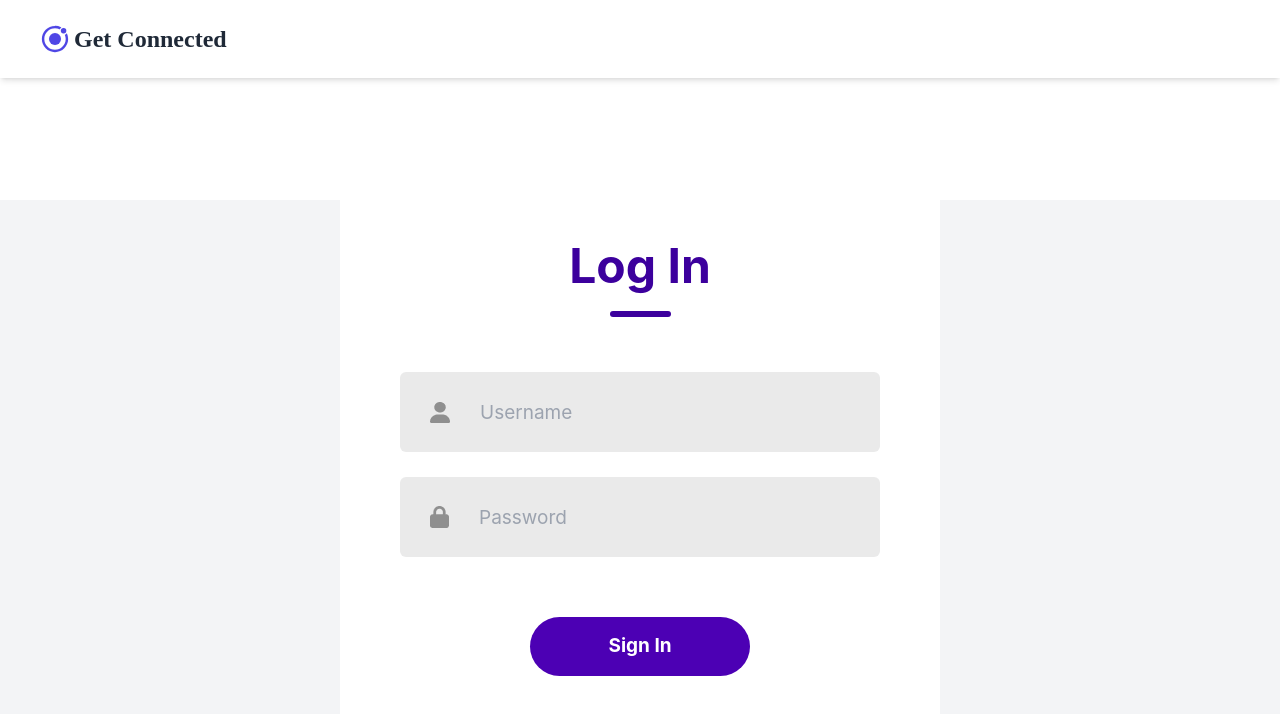
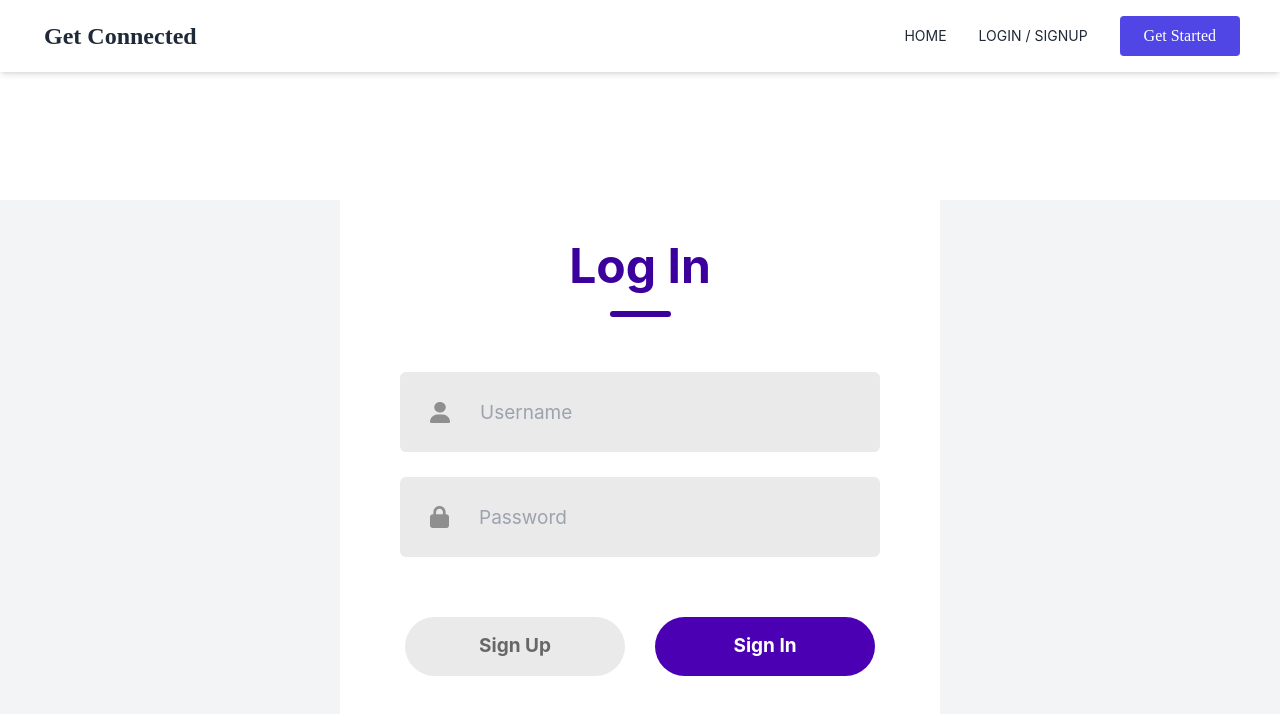
Before and after one commit to blisssr77/get-connected-app, a React (Create React App) app in the folder frontend_getconnected/: page /login in a window 1280 px wide. Shown: the top 714 px of the page. Built offline with nearby package versions, Linux system fonts and the light colour scheme; no server answers.

Commit message:
updating Nav

```diff
--- a/frontend_getconnected/src/App.js
+++ b/frontend_getconnected/src/App.js
@@ -3,6 +3,7 @@ import Login from './components/LoginSignup/Login';
 import Signup from './components/LoginSignup/Signup';
 import Homepage from './components/Pages/Homepage';
 import Navbar from './components/Navbar/Navbar';
+import UserRoleForm from './components/Pages/UserRoleForm';
 import {  Route, Routes, useNavigate, Navigate, useLocation } from 'react-router-dom';
 import { useEffect, useState, createContext } from 'react';
 
@@ -48,7 +49,7 @@ function App() {
     };
 
     const handleLogout = () => {
-      console.log(" in handle log");
+      console.log(" in logout handle log");
       localStorage.removeItem("authToken");
       setIsLoggedIn(false);
       navigate("/");
@@ -97,6 +98,7 @@ function App() {
           <Route path="/" element={<Homepage />} />
           <Route path="/login" element={<Login handleLogin={handleLogin} />} />
           <Route path="/signup" element={<Signup handleSignUp={handleSignUp} />} />
+          <Route path="/user-role-form" element={<UserRoleForm />} />
         </Routes>
     </div>
   </AppContext.Provider>
--- a/frontend_getconnected/src/components/Button/Button.js
+++ b/frontend_getconnected/src/components/Button/Button.js
@@ -1,10 +1,10 @@
 import React from 'react'
 
-const Button = (props) => {
+const Button = ({ onClick, children}) => {
   return (
-    <button className='bg-indigo-600 text-white font-[Poppins] py-2 px-6 rounded md:ml-8 hover:bg-indigo-400
+    <button onClick={onClick} className='text-{20} bg-indigo-600 text-white font-[Poppins] py-2 px-6 rounded md:ml-8 hover:bg-indigo-400
     duration-500'>
-      {props.children}
+      {children}
     </button>
   )
 }
--- /dev/null
+++ b/frontend_getconnected/src/components/LoginSignup/AuthContext.js
@@ -0,0 +1,15 @@
+import React, { createContext, useContext, useState } from 'react';
+
+const AuthContext = createContext(null);
+
+export const AuthProvider = ({ children }) => {
+    const [isLoggedIn, setIsLoggedIn] = useState(false); // default to false
+
+    return (
+        <AuthContext.Provider value={{ isLoggedIn, setIsLoggedIn }}>
+            {children}
+        </AuthContext.Provider>
+    );
+};
+
+export const useAuth = () => useContext(AuthContext);
--- a/frontend_getconnected/src/components/LoginSignup/Login.jsx
+++ b/frontend_getconnected/src/components/LoginSignup/Login.jsx
@@ -1,4 +1,5 @@
 import { useState } from "react"
+import { useNavigate } from 'react-router-dom'
 import './LoginSignup.css'
 import user_icon from '../Assets/person.png'
 import password_icon from '../Assets/password.png'
@@ -6,6 +7,12 @@ import password_icon from '../Assets/password.png'
 const Login = (props) => {
     const [form, setForm] = useState(null)
     const [errorMsg, setErrorMsg] = useState('')
+    const navigate = useNavigate();
+
+const goToSignup = () => {
+    navigate('/signup');
+
+}
 
 const handleSubmit = async (e) => {
     e.preventDefault()
@@ -38,6 +45,8 @@ return (
         </div>
     </div>
         <div className="submit-container">
+            <button onClick={goToSignup} type="button" className="gray submit">Sign Up</button>
+
             <button type="submit" className="submit" value="Login">Sign In</button>
         </div>
         {errorMsg ? <div className="errorMsg">{errorMsg}</div> : ""}
--- a/frontend_getconnected/src/components/LoginSignup/Signup.jsx
+++ b/frontend_getconnected/src/components/LoginSignup/Signup.jsx
@@ -1,26 +1,26 @@
-import { useState } from "react"
+import { useState } from "react";
 import { useNavigate } from 'react-router-dom';
-import './LoginSignup.css'
-import user_icon from '../Assets/person.png'
-import password_icon from '../Assets/password.png'
-import email_icon from '../Assets/email.png'
-
+import './LoginSignup.css';
+import user_icon from '../Assets/person.png';
+import password_icon from '../Assets/password.png';
+import email_icon from '../Assets/email.png';
 
 const Signup = (props) => {
     const [form, setForm] = useState(null);
     const navigate = useNavigate();
 
     const handleSubmit = (e) => {
-        e.preventDefault()
-        props.handleSignUp(form)
-    }
+        e.preventDefault();
+        props.handleSignUp(form);
+    };
+
     const handleChange = (e) => {
-        setForm({...form, [e.target.name]: e.target.value})
+        setForm({...form, [e.target.name]: e.target.value});
+    };
 
-    const handleLoginRedirect = () => {
+    const goToSignin = () => {
         navigate('/login');
-    }
-    }
+    };
 
     return (
         <div className="container">
@@ -48,14 +48,11 @@ const Signup = (props) => {
                 </div>
                 <div className="submit-container">
                     <button type="submit" className="submit" value="Login">Sign Up</button>
-
-                <button type="button" className="gray submit">Log In</button>
-
-                {/* <button type="button" className="gray bg-blue-500 hover:bg-blue-700 text-white font-bold py-2 px-4 rounded" onClick={handleLoginRedirect}>Log In</button> */}
+                    <button onClick={goToSignin} type="button" className="gray submit">Sign In</button>
                 </div>
             </form>
         </div>
-  )
-}
+    );
+};
 
-export default Signup
+export default Signup;
--- a/frontend_getconnected/src/components/Navbar/Navbar.jsx
+++ b/frontend_getconnected/src/components/Navbar/Navbar.jsx
@@ -1,31 +1,76 @@
-import React, { useState } from 'react'
-import Button from '../Button/Button'
+import React, { useState, useRef, useEffect } from 'react';
+import Button from '../Button/Button';
+import { useNavigate } from 'react-router-dom';
 
-const Navbar = () => {
-    let Links =[
-      {name:"HOME",link:"/"},
-      {name:"SERVICE",link:"/"},
-      {name:"ABOUT",link:"/"},
-      {name:"BLOG'S",link:"/"},
-      {name:"CONTACT",link:"/"},
+const Navbar = ({ isLoggedIn, handleLogout }) => {
+    let Links = [
+        {name:"HOME", link:"/"},
+        {name:"LOGIN / SIGNUP", link:"/signup"},
     ];
-    let [open,setOpen]=useState(false);
+
+    if (isLoggedIn) {
+        Links = [
+            {name:"HOME", link:"/"},
+            {name:"LOGOUT", link:"#", onClick: handleLogout},
+        ];
+    }
+
+    const [open, setOpen] = useState(false);
+    const navigate = useNavigate();
+    const navRef = useRef(null);
+
+    const goToUserRoleForm = () => {
+        console.log('trying to navigate to /user-role-form');
+        navigate('/user-role-form');
+    };
+
+    useEffect(() => {
+        const handleOutsideClick = (event) => {
+            if (navRef.current && !navRef.current.contains(event.target)) {
+                setOpen(false);
+            }
+        };
+
+        document.addEventListener('mousedown', handleOutsideClick);
+
+        return () => {
+            document.removeEventListener('mousedown', handleOutsideClick);
+        };
+    }, []);
 
     return (
         <div className='shadow-md w-full fixed top-0 left-0'>
-      <div className='md:flex items-center justify-between bg-white py-4 md:px-10 px-7'>
-      <div className='font-bold text-2xl cursor-pointer flex items-center font-[Poppins]
-      text-gray-800'>
+            <div className='md:flex items-center justify-between bg-white py-4 md:px-10 px-7' ref={navRef}>
+                <div className='font-bold text-2xl cursor-pointer flex items-center font-[Poppins] text-gray-800'>
                     <span className='text-3xl text-indigo-600 mr-1 pt-2'>
-        <ion-icon name="logo-ionic"></ion-icon>
+                        <ion-icon name="person-add"></ion-icon>
                     </span>
                     Get Connected
                 </div>
 
+                <div onClick={() => setOpen(!open)} className='text-3xl absolute right-8 top-6 cursor-pointer md:hidden'>
+                    <ion-icon name={open ? 'close' : 'menu'}></ion-icon>
+                </div>
 
+                <ul className={`md:flex md:items-center md:pb-0 pb-12 absolute md:static bg-white md:z-auto z-[-1] left-0 w-full md:w-auto md:pl-0 pl-9 transition-all duration-500 ease-in ${open ? 'top-20 ' : 'top-[-490px]'}`}>
+                    {Links.map((link) => (
+                        <li style={{fontSize:'14px'}} key={link.name} className='md:ml-8 text-xl md:my-0 my-7'>
+                            {link.name === "LOGOUT" ? (
+                                <a onClick={link.onClick} className='text-gray-800 hover:text-gray-400 duration-500 cursor-pointer'>{link.name}</a>
+                            ) : (
+                                <a href={link.link} className='text-gray-800 hover:text-gray-400 duration-500'>{link.name}</a>
+                            )}
+                        </li>
+                    ))}
+
+                        <Button onClick={goToUserRoleForm}>
+                            Get Started
+                        </Button>
+
+                </ul>
             </div>
         </div>
-  )
+    );
 }
 
-export default Navbar
+export default Navbar;
--- /dev/null
+++ b/frontend_getconnected/src/components/Pages/UserRoleForm.jsx
@@ -0,0 +1,20 @@
+import React from 'react'
+
+const UserRoleForm = () => {
+  return (
+    <div>
+        <h1>User Role Form</h1>
+        <h1>User Role Form</h1>
+        <h1>User Role Form</h1>
+        <h1>User Role Form</h1>
+        <h1>User Role Form</h1>
+        <h1>User Role Form</h1>
+        <h1>User Role Form</h1>
+        <h1>User Role Form</h1>
+        <h1>User Role Form</h1>
+        <h1>User Role Form</h1>
+    </div>
+  )
+}
+
+export default UserRoleForm
```
Lines whose indentation alone changed are shown as unchanged.
